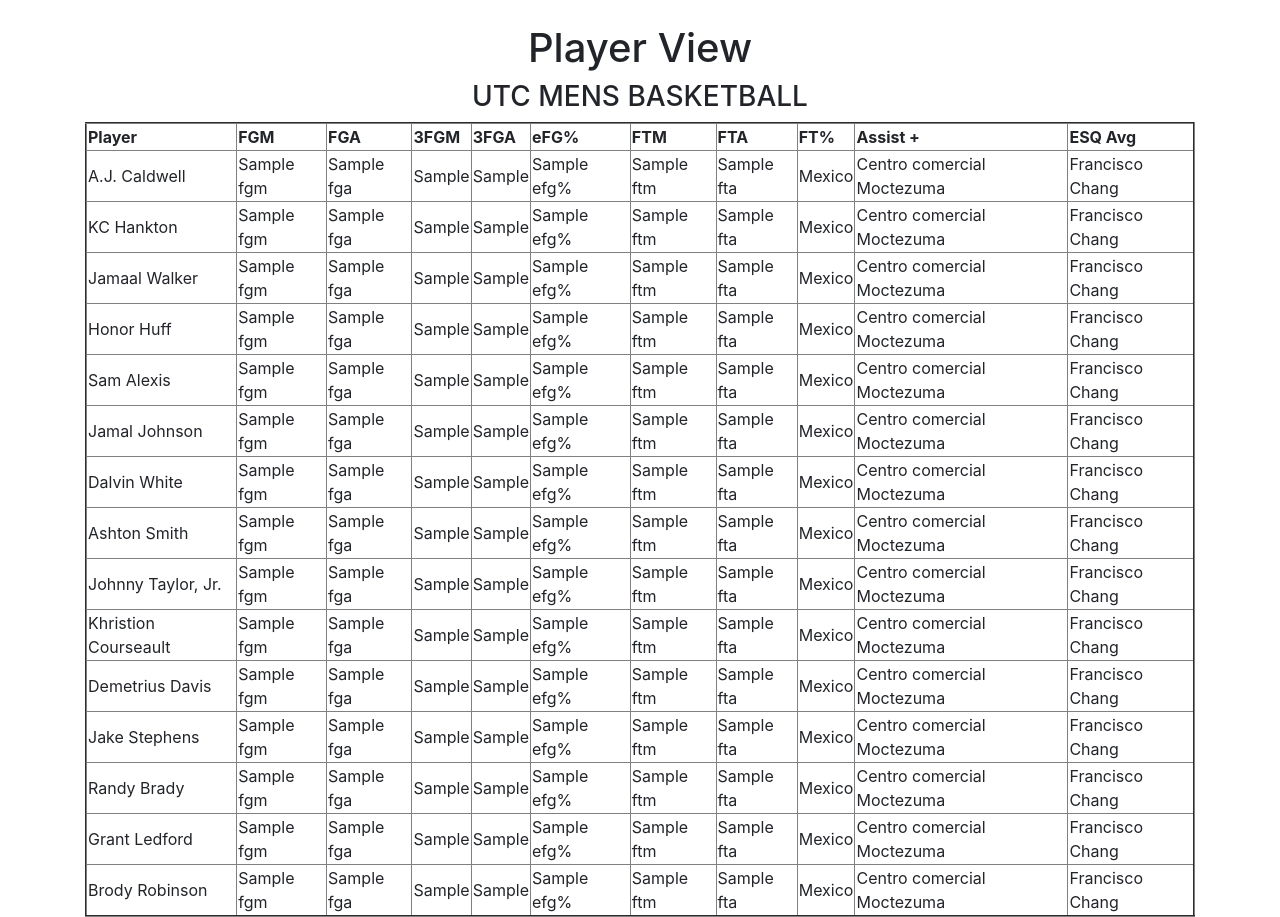
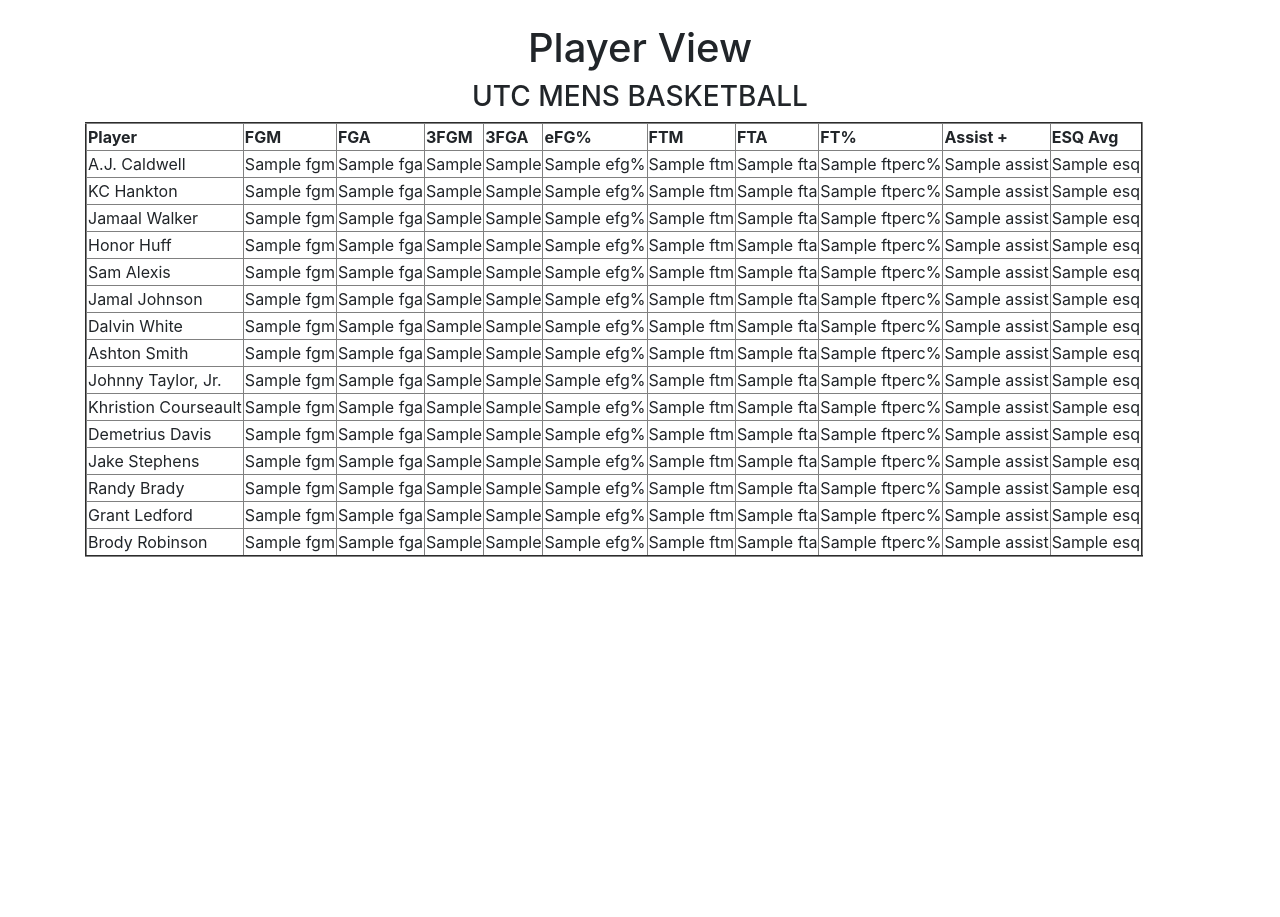
Before and after one commit to AndresCavalie/UTC_MONEYBALL, a Flask app: template website/templates/players.html in a window 1280 px wide. Shown: the part 56-973 px from the top of the page. After the commit the page ends 613 px from the top, so only its background shows below. Run offline with Flask 2, Linux system fonts and the light colour scheme; data comes from the database, SQL or seed files in the repository; tables that the repository leaves empty hold one stand-in row (values such as "Sample post"); the template is opened without the code that fills it: values that come from a table or form of the project are taken from there, most other values are stand-ins (such as "Sample title", 1, 10 or a date in 2020); some libraries are stand-ins or nearby versions.

Commit message:
basic player completed

```diff
--- a/website/templates/players.html
+++ b/website/templates/players.html
@@ -36,9 +36,15 @@
       {%endif%}
     <td>{{ftm[i]}}</td>
     <td>{{fta[i]}}</td>
-    <td>Mexico</td>
-    <td>Centro comercial Moctezuma</td>
-    <td>Francisco Chang</td>
+    {%if ftperc[i] != None%}
+    <td>
+      {{ftperc[i]}}{{"%"}}</td>
+      {%else%}
+      <td>
+        {{ftperc[i]}}</td>
+      {%endif%}
+    <td>{{assist[i]}}</td>
+    <td>{{esq[i]}}</td>
 
   </tr>
   {%endfor%}
```
Also changed, not shown: website/views.py (+27 -1 lines).
